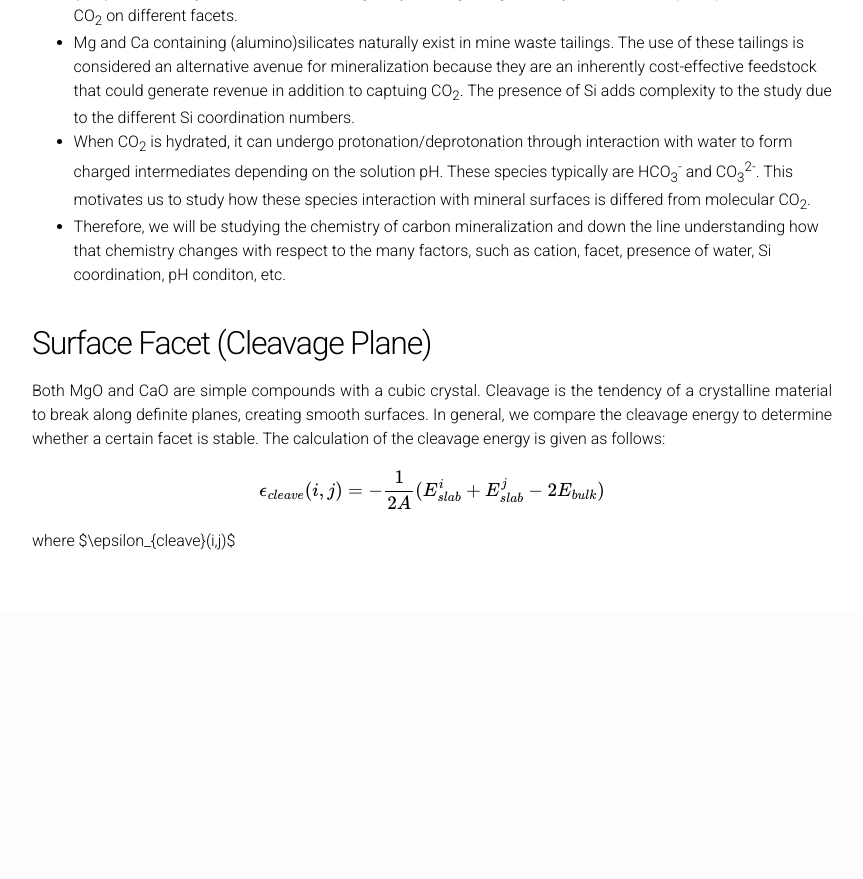
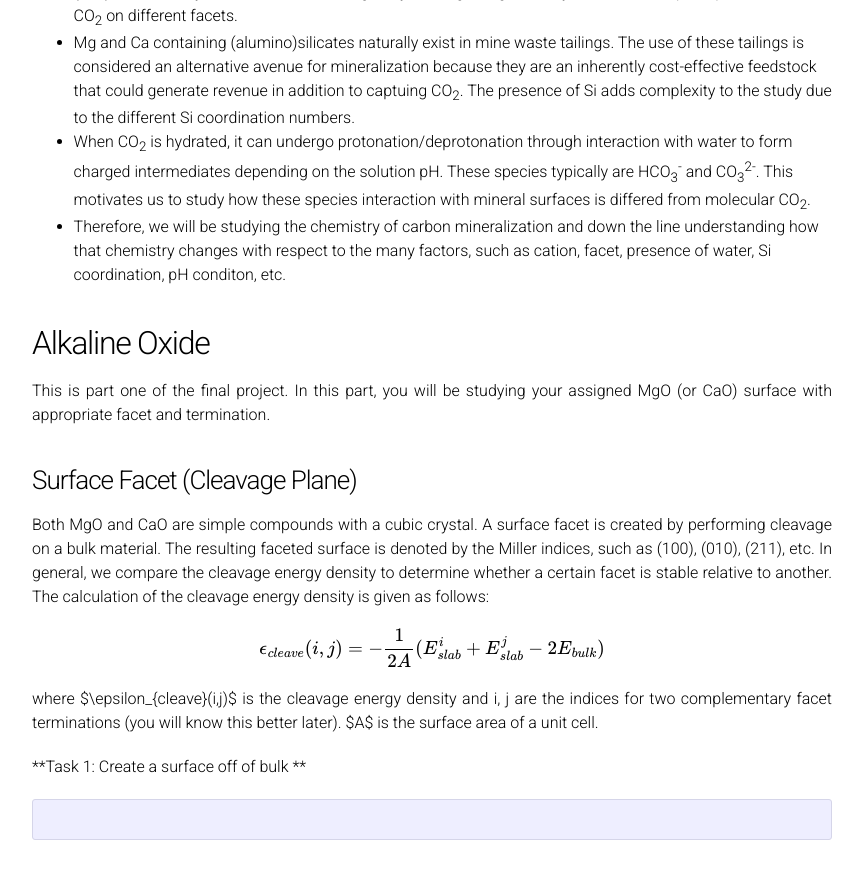
Before and after one commit to UPennCBE544/2023.github.io, a Jekyll site: the page built from ProjectDescription.md, in a window 1280 px wide and 900 px high, scrolled down 1037 px. Shown: the top 879 px of the window, without its empty margins (208-1071 px from the left). Built offline with Jekyll 4.4.1, drawn with Linux system fonts in a browser that asks for light colours; formulas are drawn with MathJax 3; our own code applies the rules of GitHub Pages for plain Markdown files; before the commit the page ends 1650 px from its top, so only the background shows below that; some of the changed text lies outside the part shown.

Commit message:
Update ProjectDescription.md

````diff
--- a/ProjectDescription.md
+++ b/ProjectDescription.md
@@ -7,7 +7,7 @@ permalink: /Project/
 
 
 1. [Introduction](#intro)
-2. [Surface Facet (Cleavage Plane)](#facet)
+2. [Alkaline Oxide](#MO)
 3. [Calculations](#calcs)
 
 
@@ -37,12 +37,23 @@ Plan: Use DFT to calculate CO<sub>2</sub> adsorption energies for each adsorptio
 - Therefore, we will be studying the chemistry of carbon mineralization and down the line understanding how that chemistry changes with respect to the many factors, such as cation, facet, presence of water, Si coordination, pH conditon, etc.
 <a name='protocol'></a>
 
-## Surface Facet (Cleavage Plane) ##
+## Alkaline Oxide ##
 
-Both MgO and CaO are simple compounds with a cubic crystal. Cleavage is the tendency of a crystalline material to break along definite planes, creating smooth surfaces. In general, we compare the cleavage energy to determine whether a certain facet is stable. The calculation of the cleavage energy is given as follows:
+This is part one of the final project. In this part, you will be studying your assigned MgO (or CaO) surface with appropriate facet and termination.
+
+### Surface Facet (Cleavage Plane) ###
+
+Both MgO and CaO are simple compounds with a cubic crystal. A surface facet is created by performing cleavage on a bulk material. The resulting faceted surface is denoted by the Miller indices, such as (100), (010), (211), etc. In general, we compare the cleavage energy density to determine whether a certain facet is stable relative to another. The calculation of the cleavage energy density is given as follows:
 
 $$
 \epsilon_{cleave}(i,j) = -\frac{1}{2A}(E_{slab}^{i}+E_{slab}^{j}-2E_{bulk})
 $$
 
-where $\epsilon_{cleave}(i,j)$
+where $\epsilon_{cleave}(i,j)$ is the cleavage energy density and i, j are the indices for two complementary facet terminations (you will know this better later). $A$ is the surface area of a unit cell.
+
+
+**Task 1: Create a surface off of bulk **
+
+```
+
+```
````
